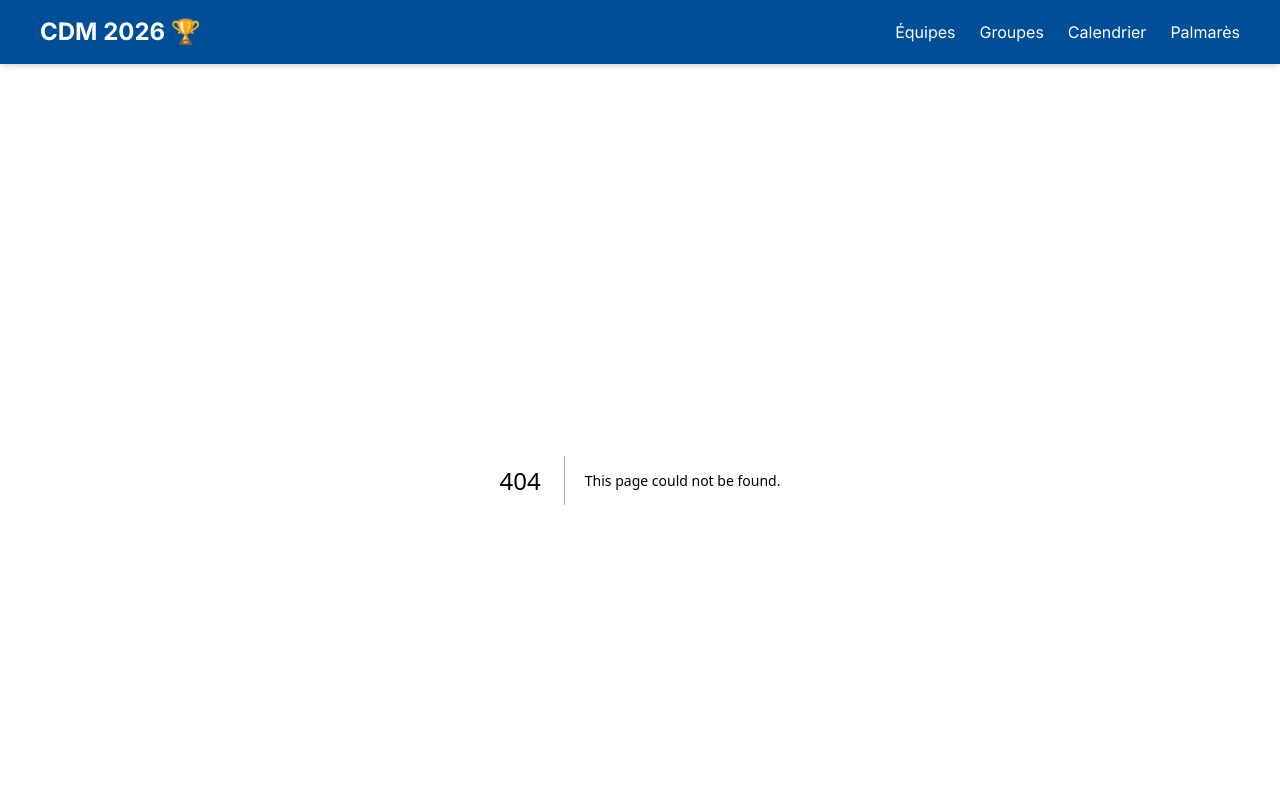
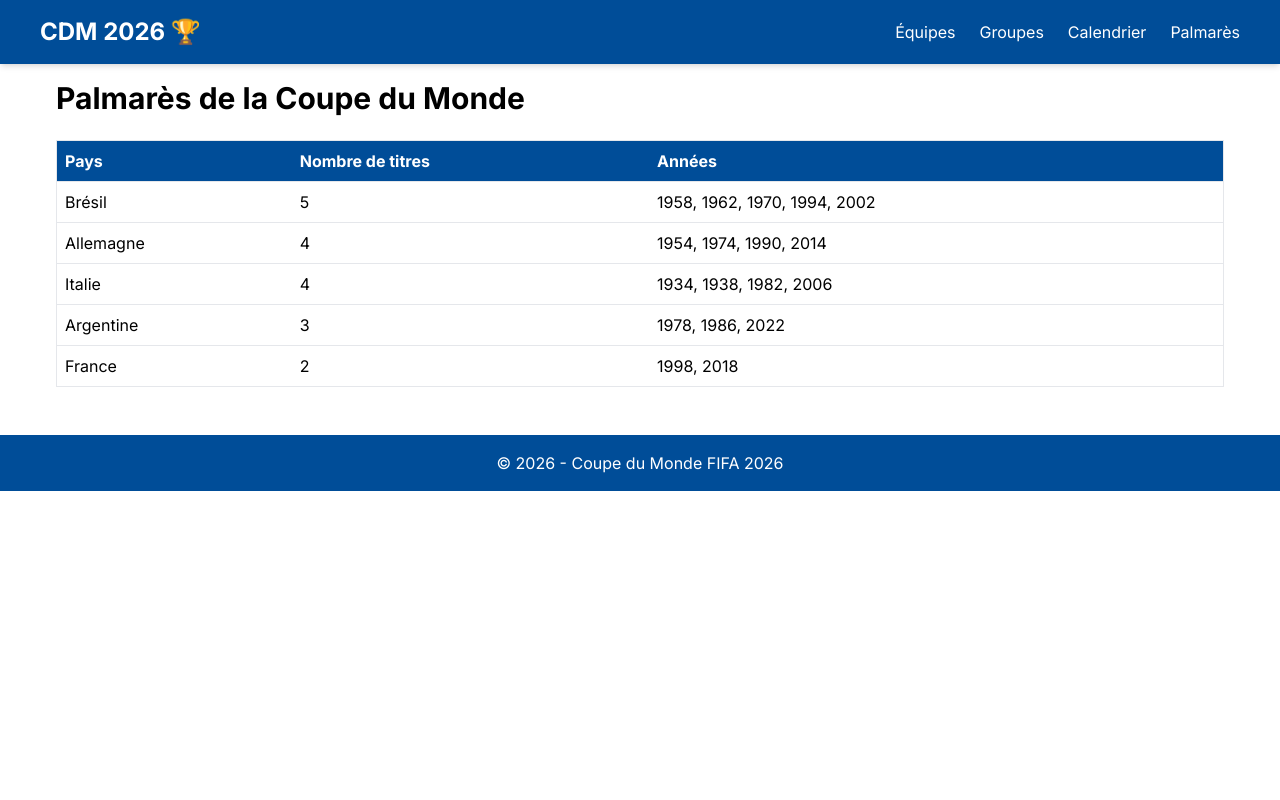
Before and after one commit to DuvalK78/coupe-du-monde-2026, a Next.js app: page /palmares in a window 1280 px wide. Before the commit this address had no page. Shown: the top 800 px of the page. Built offline with nearby package versions, Linux system fonts and the light colour scheme.

Commit message:
Create page.tsx

```diff
--- /dev/null
+++ b/src/app/palmares/page.tsx
@@ -0,0 +1,29 @@
+import palmaresData from "@/data/palmares.json";
+
+export default function PalmaresPage() {
+  return (
+    <div>
+      <h1 className="text-3xl font-bold mb-6">Palmarès de la Coupe du Monde</h1>
+      <div className="overflow-x-auto">
+        <table className="min-w-full bg-white border">
+          <thead>
+            <tr className="bg-primary text-white">
+              <th className="p-2 text-left">Pays</th>
+              <th className="p-2 text-left">Nombre de titres</th>
+              <th className="p-2 text-left">Années</th>
+            </tr>
+          </thead>
+          <tbody>
+            {palmaresData.winners.map((winner, index) => (
+              <tr key={index} className="border-t">
+                <td className="p-2">{winner.country}</td>
+                <td className="p-2">{winner.titles}</td>
+                <td className="p-2">{winner.years.join(", ")}</td>
+              </tr>
+            ))}
+          </tbody>
+        </table>
+      </div>
+    </div>
+  );
+}
```
